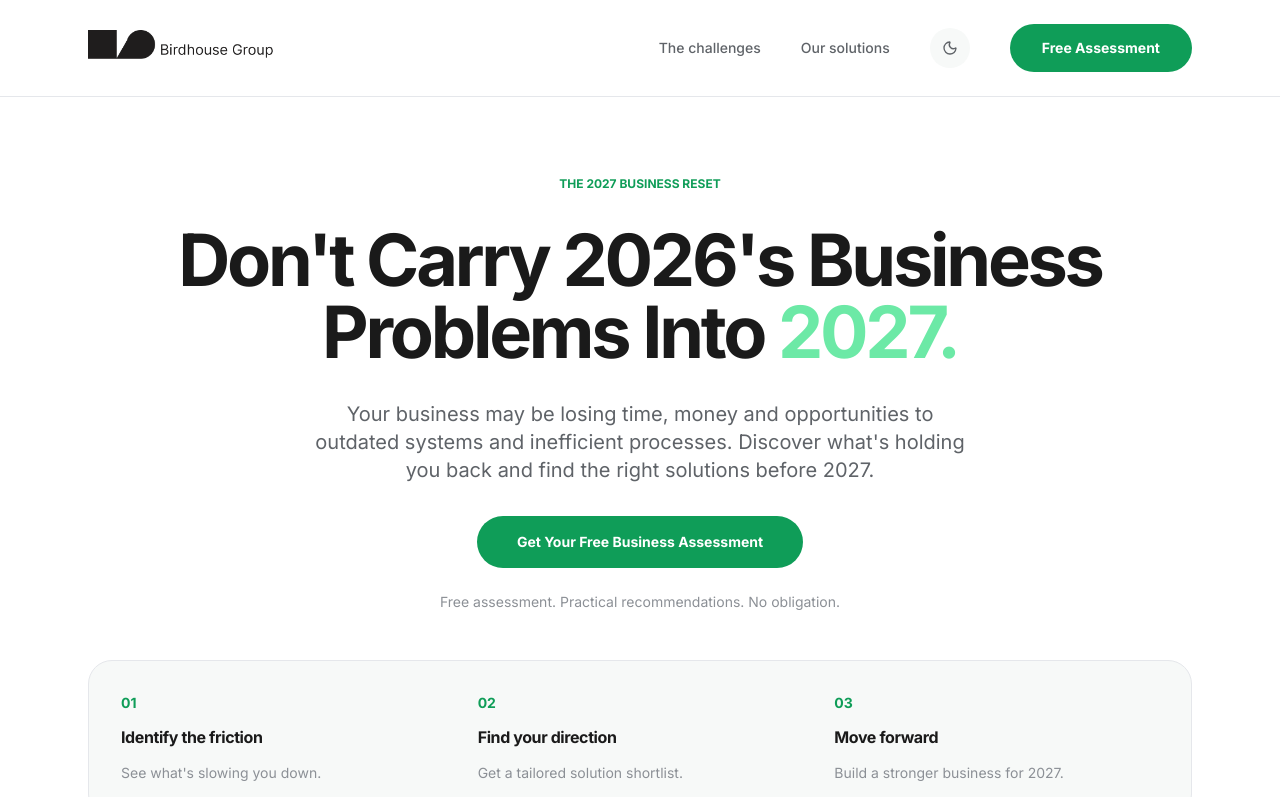
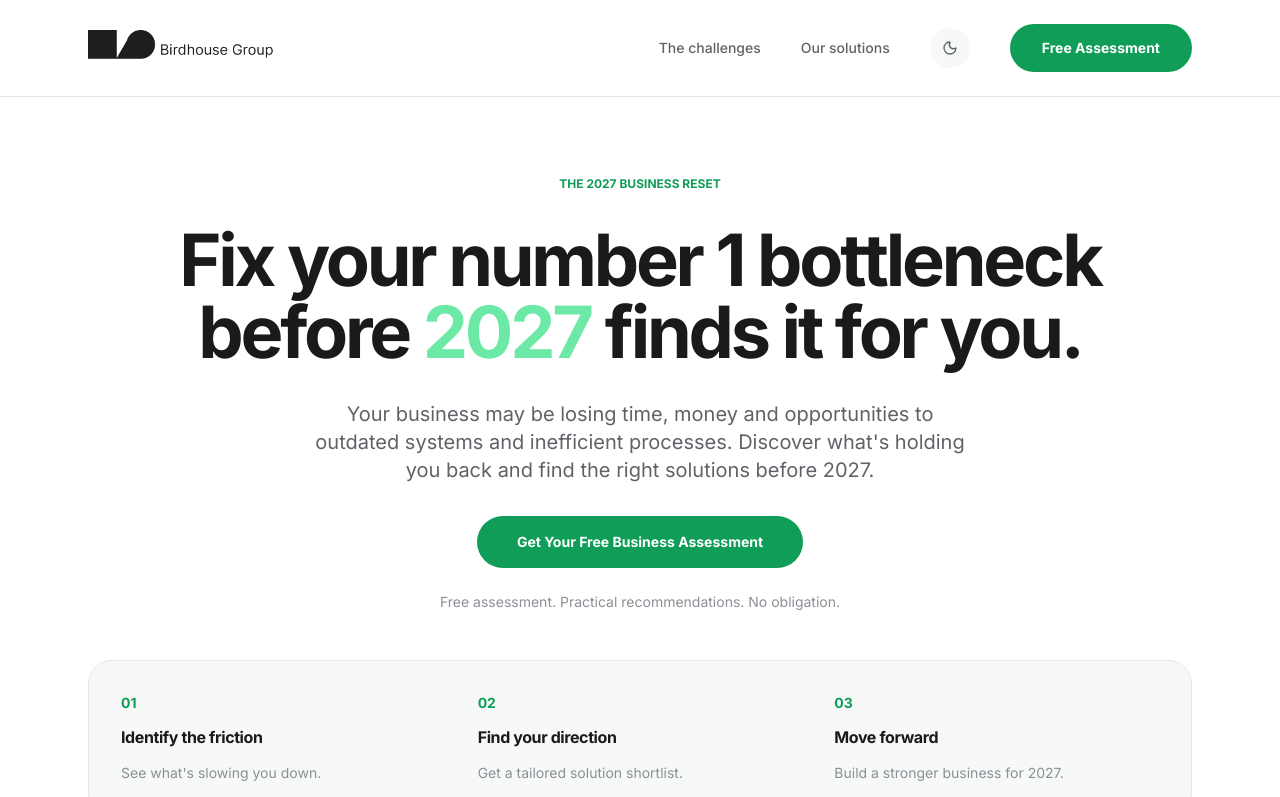
Before and after one commit to birdhousegroup247-netizen/Birdhouse-Website-Redesigned, a React (Vite) app: page /business-assessment in a window 1280 px wide. Shown: the top 797 px of the page. Built offline with nearby package versions, Linux system fonts and the light colour scheme.

Commit message:
Update business assessment hero headline

```diff
--- a/src/components/business-assessment/BusinessAssessmentSections.tsx
+++ b/src/components/business-assessment/BusinessAssessmentSections.tsx
@@ -143,8 +143,7 @@ export function CampaignHero() {
           transition={{ ...revealTransition, delay: 0.08 }}
           className="mx-auto max-w-5xl text-4xl font-bold leading-[1.08] tracking-[-0.045em] text-text-primary dark:text-white sm:text-6xl lg:text-[72px]">
 
-          Don&apos;t Carry 2026&apos;s Business Problems Into{' '}
-          <span className="text-emerald-300">2027.</span>
+          Fix your number 1 bottleneck before <span className="text-emerald-300">2027</span> finds it for you.
         </motion.h1>
         <motion.p
           initial={{ opacity: 0, y: 20 }}
```
